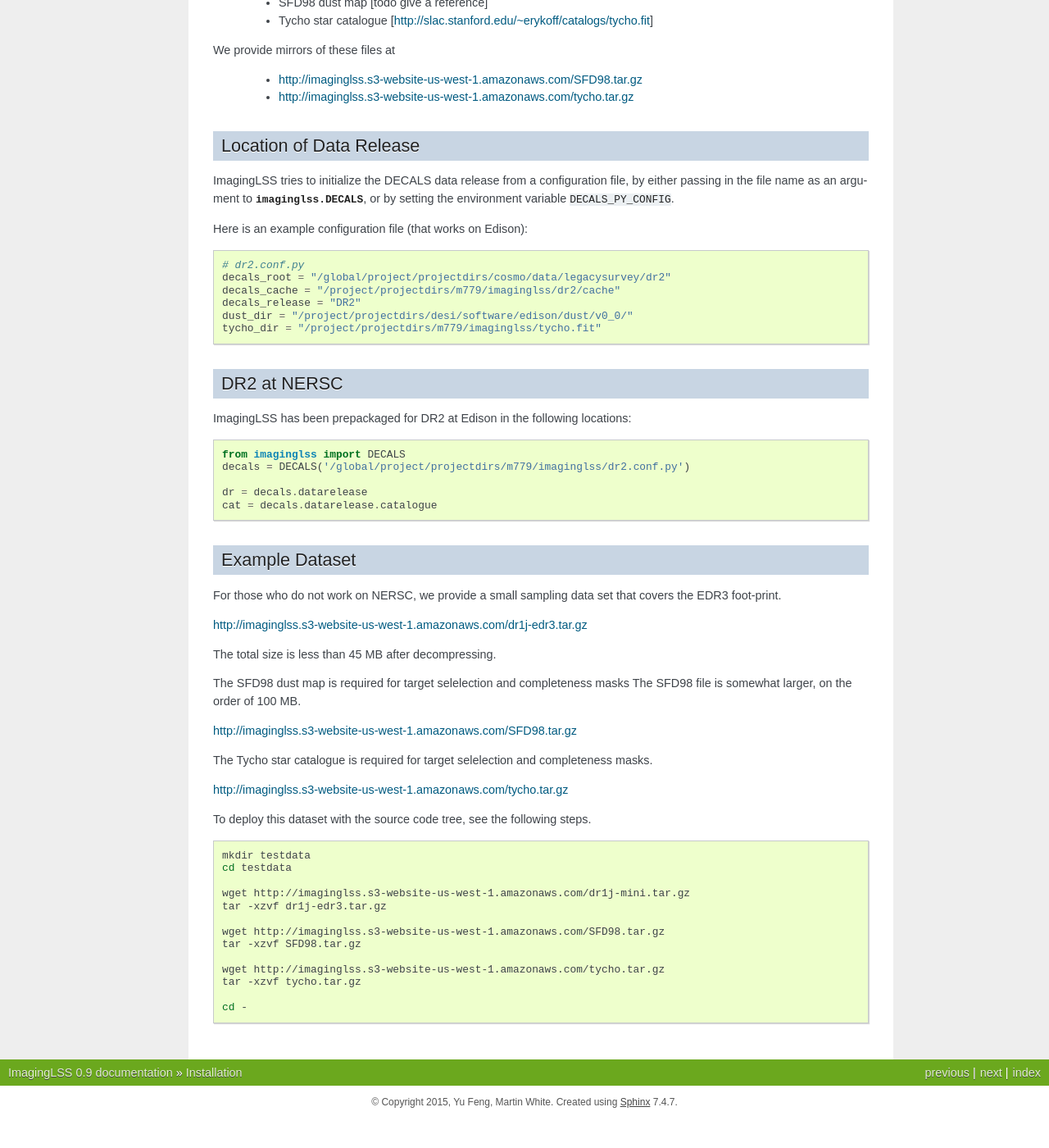
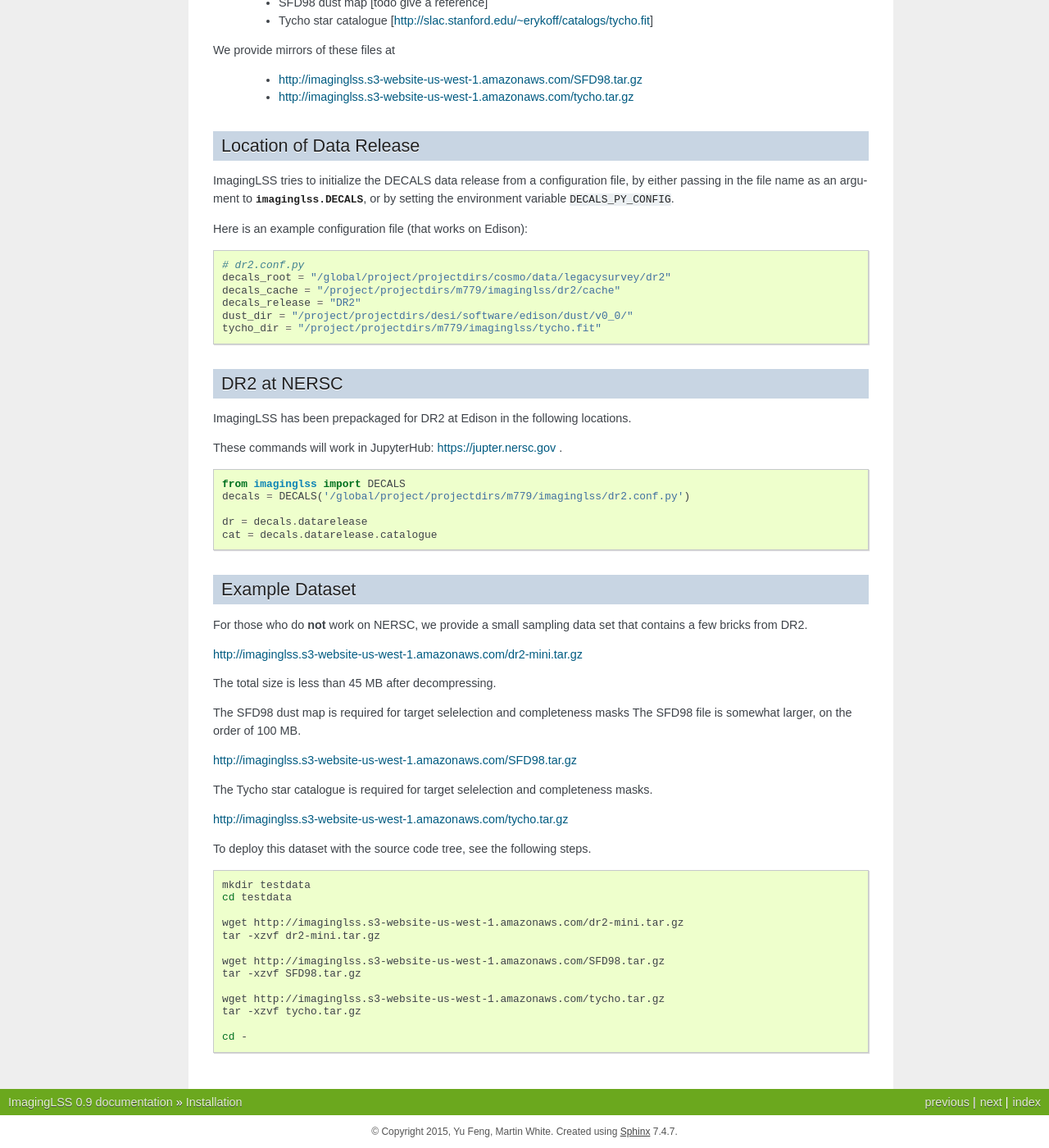
Before and after one commit to desihub/imaginglss, a Sphinx documentation site: the page built from docs/install.rst, in a window 1280 px wide and 1400 px high, scrolled down 1130 px. Shown: the whole window at 82% size. Built offline with Sphinx 7.4.7, drawn with Linux system fonts in a browser that asks for light colours; formulas are drawn with MathJax 3; pages that are not in the unit, such as notebooks, are missing from menus; before the commit the page ends 2494 px from its top, so only the background shows below that.

```diff
--- a/docs/install.rst
+++ b/docs/install.rst
@@ -96,7 +96,9 @@ Here is an example configuration file (that works on Edison):
 DR2 at NERSC
 ------------
 
-ImagingLSS has been prepackaged for DR2 at Edison in the following locations:
+ImagingLSS has been prepackaged for DR2 at Edison in the following locations.
+
+These commands will work in JupyterHub: https://jupter.nersc.gov .
 
 .. code-block:: python
 
@@ -110,10 +112,10 @@ ImagingLSS has been prepackaged for DR2 at Edison in the following locations:
 Example Dataset
 ---------------
 
-For those who do not work on NERSC,
-we provide a small sampling data set that covers the EDR3 foot-print.
+For those who do **not** work on NERSC,
+we provide a small sampling data set that contains a few bricks from DR2.
 
-http://imaginglss.s3-website-us-west-1.amazonaws.com/dr1j-edr3.tar.gz
+http://imaginglss.s3-website-us-west-1.amazonaws.com/dr2-mini.tar.gz
 
 The total size is less than 45 MB after decompressing.
 
@@ -134,8 +136,8 @@ see the following steps.
     mkdir testdata
     cd testdata
 
-    wget http://imaginglss.s3-website-us-west-1.amazonaws.com/dr1j-mini.tar.gz
-    tar -xzvf dr1j-edr3.tar.gz
+    wget http://imaginglss.s3-website-us-west-1.amazonaws.com/dr2-mini.tar.gz
+    tar -xzvf dr2-mini.tar.gz
 
     wget http://imaginglss.s3-website-us-west-1.amazonaws.com/SFD98.tar.gz
     tar -xzvf SFD98.tar.gz
```
Also changed, not shown: docs/datapipeline.rst (+16 -8 lines).
